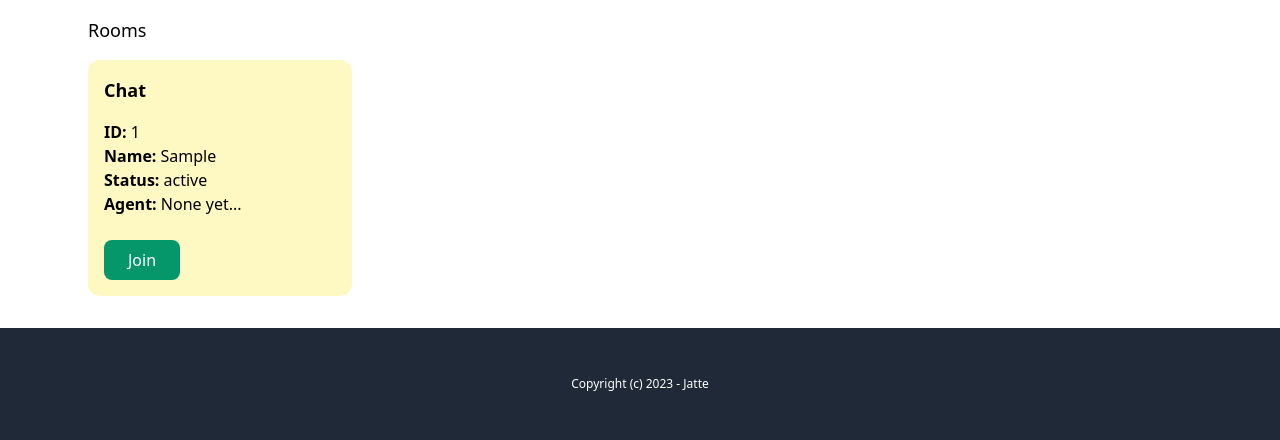
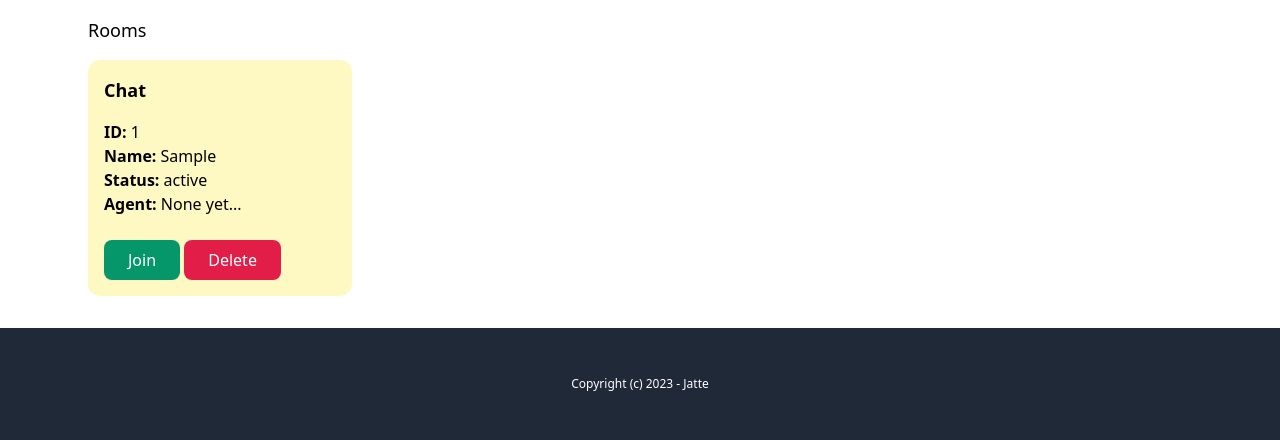
Before and after one commit to ouyniya/django-real-time-chat-website, a Django app: page /chat-admin/ in a window 1280 px wide. Shown: the part 469-909 px from the top of the page. Run offline with Django 4.2, Linux system fonts and the light colour scheme; a user stored in the database is signed in; data comes from the database, SQL or seed files in the repository; both versions use the stored data as it was after the commit; tables that the repository leaves empty hold one stand-in row (values such as "Sample post").

Commit message:
feat(user): add delete room view with permission check

```diff
--- a/chat/templates/chat/partials/room_list.html
+++ b/chat/templates/chat/partials/room_list.html
@@ -17,6 +17,11 @@
       class="mt-6 inline-block py-2 px-6 bg-emerald-600 text-white rounded-lg"
       >Join</a
     >
+    <a
+      href="{%  url 'chat:delete_room' room.uuid %}"
+      class="mt-6 inline-block py-2 px-6 bg-rose-600 text-white rounded-lg"
+      >Delete</a
+    >
   </div>
   {% endfor %}
 </div>
--- a/chat/urls.py
+++ b/chat/urls.py
@@ -11,4 +11,5 @@ urlpatterns = [
     path("chat-admin/users/<uuid:uuid>/", views.user_detail, name="user_detail"),
     path("chat-admin/users/<uuid:uuid>/edit/", views.edit_user, name="edit_user"),
     path("chat-admin/<str:uuid>/", views.room, name="room"),
+    path("chat-admin/<str:uuid>/delete/", views.delete_room, name="delete_room"),
 ]
--- a/chat/views.py
+++ b/chat/views.py
@@ -58,6 +58,22 @@ def room(request, uuid):
 
     # Render the room template with the room object
     return render(request, "chat/room.html", {"room": room})
+
+
+# Chat room delete
+@login_required
+def delete_room(request, uuid):
+    if request.user.has_perm("room.delete_room"):
+        # Get the specific room by UUID
+        room = Room.objects.get(uuid=uuid)
+        room.delete()
+
+        messages.success(request, "The room was deleted")
+        return redirect("/chat-admin/")
+    else:
+        # If user doesn't have permission, show error and redirect
+        messages.error(request, "You don't have access to delete users!")
+        return redirect("/chat-admin/")
 
 
 @login_required
```
Also changed, not shown: db.sqlite3.
